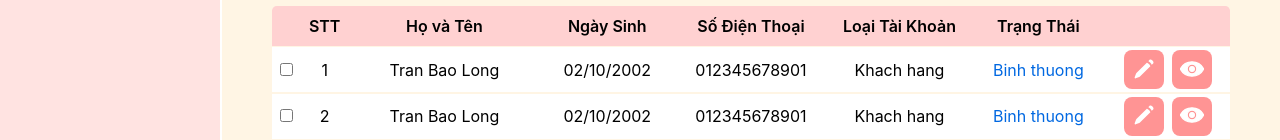
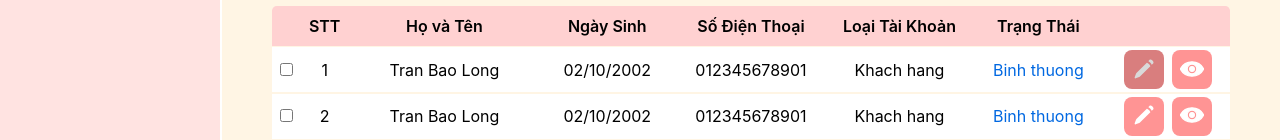
Before and after one commit to GetGoTeam/GetGo-Administrator, a React (Create React App) app: page /accounts in a window 1280 px wide. In both pictures the pointer is over the element 1143 px from the left and 530 px from the top of the page. Shown: the part 461-601 px from the top of the page. Built offline with nearby package versions, Linux system fonts and the light colour scheme.

Commit message:
BL: fix btn customize

```diff
--- a/src/pages/Accounts/accounts.module.scss
+++ b/src/pages/Accounts/accounts.module.scss
@@ -163,7 +163,7 @@
 
 }
 
-.btn-customize{
+.btn-customize {
   padding: 0.4rem 0.5rem 0.3rem 0.5rem;
   background-color: $primary_900;
   border-radius: 0.5rem;
@@ -177,3 +177,8 @@
     height: auto;
   }
 }
+
+.btn-customize:hover{
+  cursor: pointer;
+  filter: brightness(85%);
+}
```
